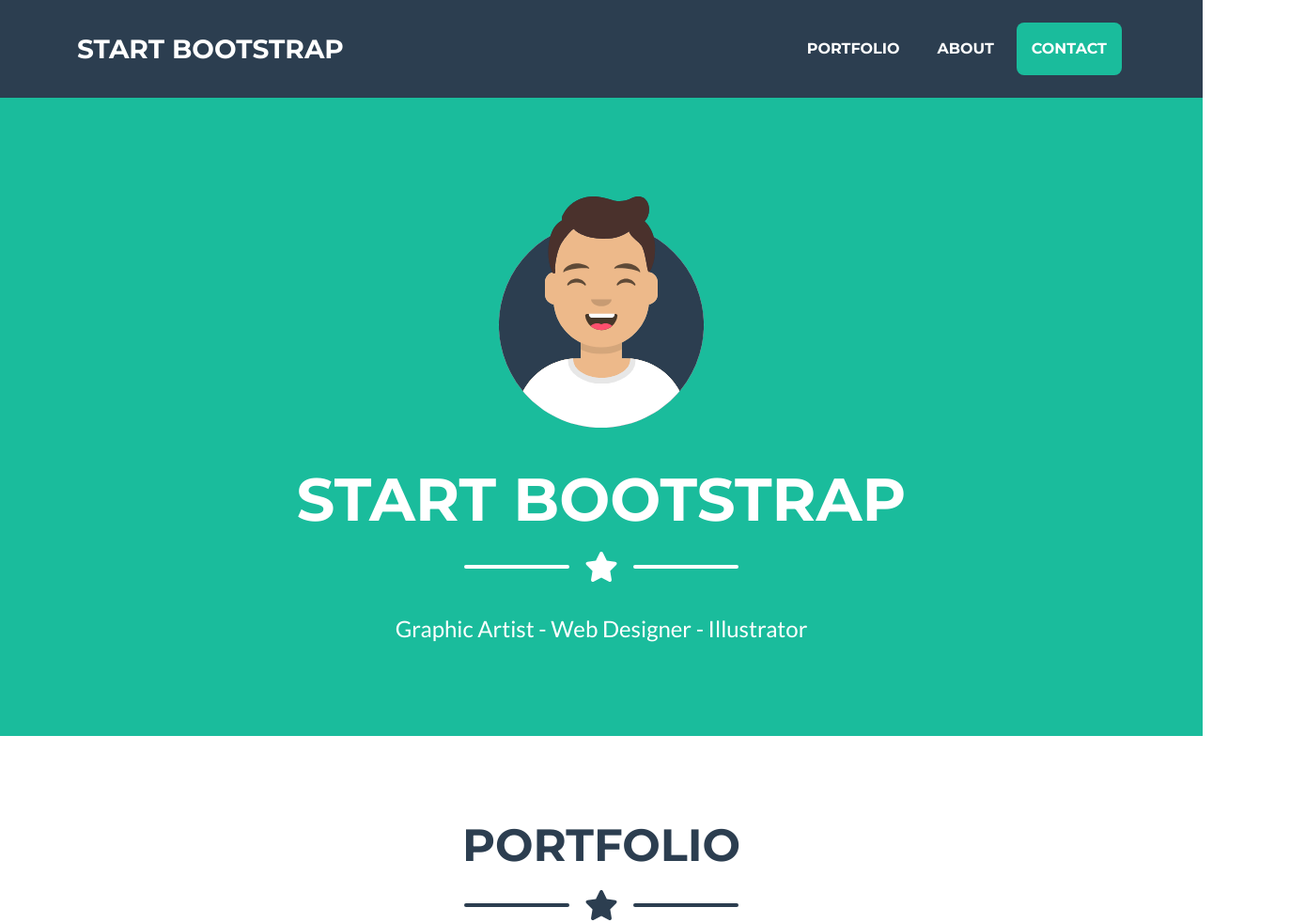
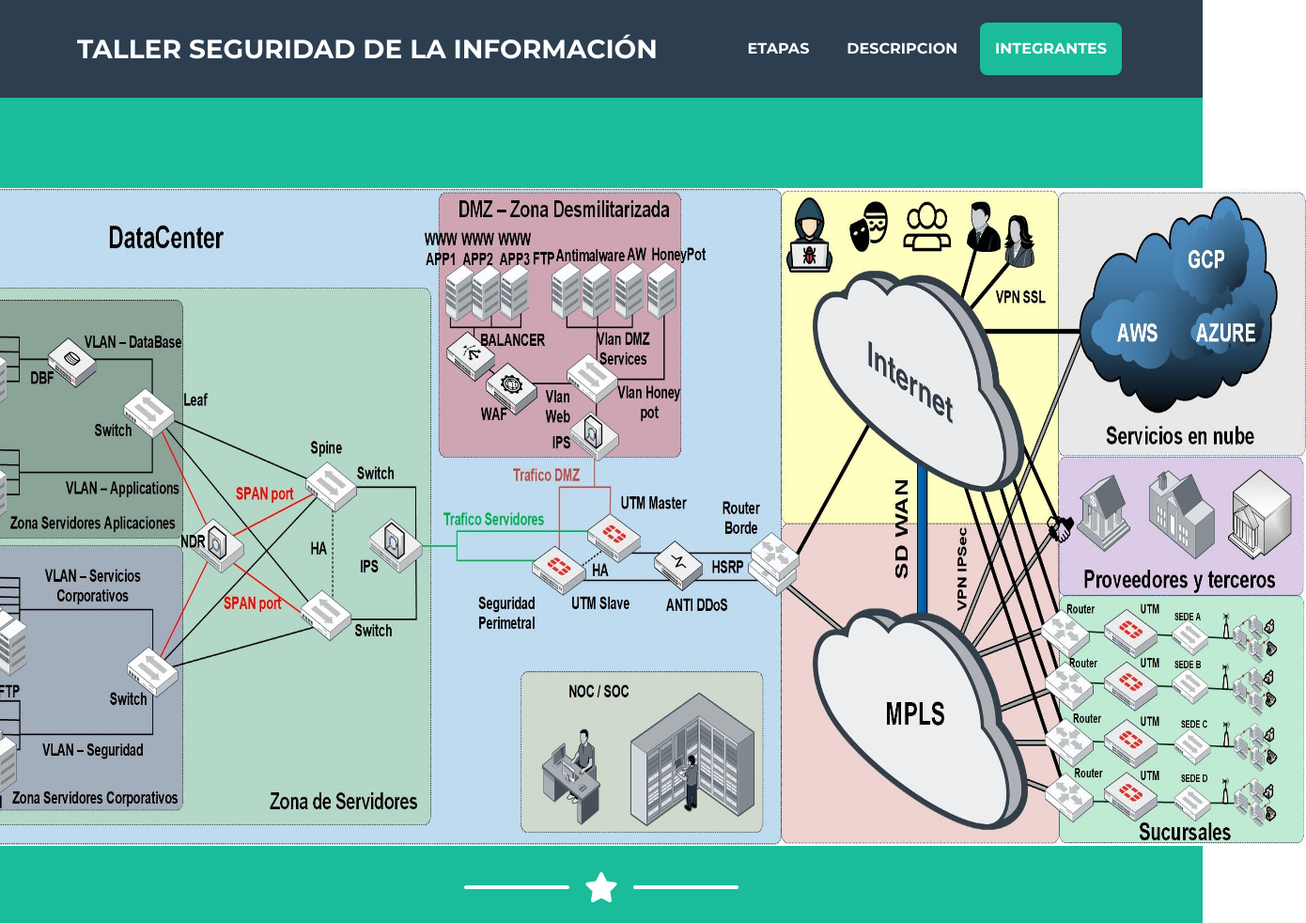
Before and after one commit to practicacomponentes/MGSI_UD, a plain HTML site: page index.html in a window 1280 px wide. Shown: the top 982 px of the page at 94% size, 1390 px wide, since content can reach past the window. Drawn offline with nearby package versions, Linux system fonts and the light colour scheme.

Commit message:
Add files via upload

```diff
--- a/index.html
+++ b/index.html
@@ -5,7 +5,7 @@
         <meta name="viewport" content="width=device-width, initial-scale=1, shrink-to-fit=no" />
         <meta name="description" content="" />
         <meta name="author" content="" />
-        <title>Redes de comunicaciones - MGSI</title>
+        <title>Red de Comunicaciones - MGSI</title>
         <!-- Favicon-->
         <link rel="icon" type="image/x-icon" href="assets/favicon.ico" />
         <!-- Font Awesome icons (free version)-->
@@ -20,16 +20,16 @@
         <!-- Navigation-->
         <nav class="navbar navbar-expand-lg bg-secondary text-uppercase fixed-top" id="mainNav">
             <div class="container">
-                <a class="navbar-brand" href="#page-top">Start Bootstrap</a>
+                <a class="navbar-brand" href="#page-top">Taller Seguridad de la información</a>
                 <button class="navbar-toggler text-uppercase font-weight-bold bg-primary text-white rounded" type="button" data-bs-toggle="collapse" data-bs-target="#navbarResponsive" aria-controls="navbarResponsive" aria-expanded="false" aria-label="Toggle navigation">
                     Menu
                     <i class="fas fa-bars"></i>
                 </button>
                 <div class="collapse navbar-collapse" id="navbarResponsive">
                     <ul class="navbar-nav ms-auto">
-                        <li class="nav-item mx-0 mx-lg-1"><a class="nav-link py-3 px-0 px-lg-3 rounded" href="#portfolio">Portfolio</a></li>
-                        <li class="nav-item mx-0 mx-lg-1"><a class="nav-link py-3 px-0 px-lg-3 rounded" href="#about">About</a></li>
-                        <li class="nav-item mx-0 mx-lg-1"><a class="nav-link py-3 px-0 px-lg-3 rounded" href="#contact">Contact</a></li>
+                        <li class="nav-item mx-0 mx-lg-1"><a class="nav-link py-3 px-0 px-lg-3 rounded" href="#portfolio">Etapas</a></li>
+                        <li class="nav-item mx-0 mx-lg-1"><a class="nav-link py-3 px-0 px-lg-3 rounded" href="#about">Descripcion</a></li>
+                        <li class="nav-item mx-0 mx-lg-1"><a class="nav-link py-3 px-0 px-lg-3 rounded" href="#contact">Integrantes</a></li>
                     </ul>
                 </div>
             </div>
@@ -38,17 +38,19 @@
         <header class="masthead bg-primary text-white text-center">
             <div class="container d-flex align-items-center flex-column">
                 <!-- Masthead Avatar Image-->
-                <img class="masthead-avatar mb-5" src="assets/img/avataaars.svg" alt="..." />
+                <img src="assets/img/Red.jpg" width="1500" height="700" alt="..." />
                 <!-- Masthead Heading-->
-                <h1 class="masthead-heading text-uppercase mb-0">Start Bootstrap</h1>
-                <!-- Icon Divider-->
-                <div class="divider-custom divider-light">
+				<div class="divider-custom divider-light">
                     <div class="divider-custom-line"></div>
                     <div class="divider-custom-icon"><i class="fas fa-star"></i></div>
                     <div class="divider-custom-line"></div>
                 </div>
+				<!-- Icon Divider-->
+                <h1 class="masthead-heading text-uppercase mb-0">Topologia red de comunicaciones</h1>
+                <!-- Icon Divider-->
+
                 <!-- Masthead Subheading-->
-                <p class="masthead-subheading font-weight-light mb-0">Graphic Artist - Web Designer - Illustrator</p>
+                <p class="masthead-subheading font-weight-light mb-0">Johan Gomez - Rene Gonzalez - Jorge Rodriguez</p>
             </div>
         </header>
         <!-- Portfolio Section-->
```
Also changed, not shown: assets/img/Red.jpg (added).
